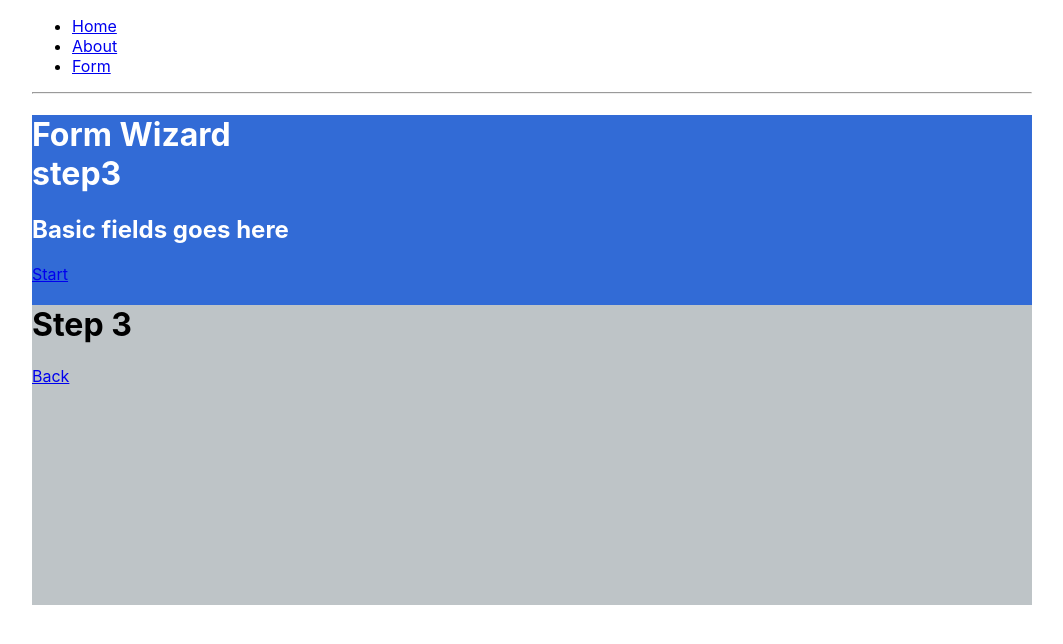
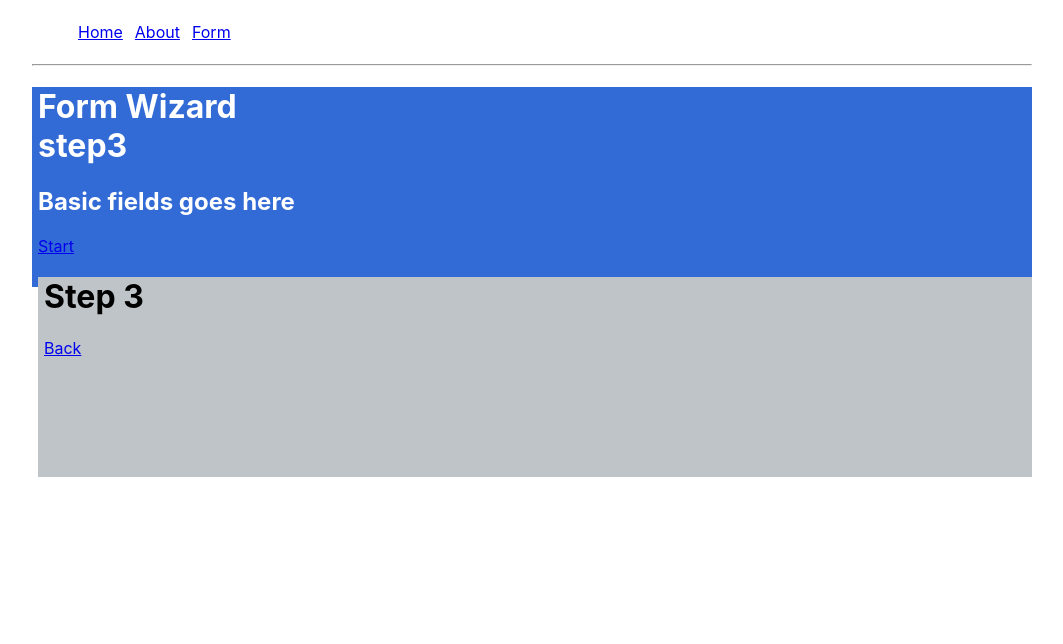
Before and after one commit to rajeshpillai/react-form-wizard, a React (Create React App) app: page /form/step3 in a window 1280 px wide. Shown: the top 644 px of the page, without its empty margins (108-1171 px from the left). Built offline with nearby package versions, Linux system fonts and the light colour scheme.

Commit message:
CSS changes

```diff
--- a/src/App.js
+++ b/src/App.js
@@ -16,7 +16,7 @@ class App extends Component {
     return (
       <Router>
         <div style={{ width: 1000, margin: '0 auto' }}>
-          <ul>
+          <ul className="menu">
             <li><Link to='/'>Home</Link></li>
             <li><Link to='/about'>About</Link></li>
             <li><Link to='/form'>Form</Link></li>
--- a/src/index.css
+++ b/src/index.css
@@ -12,8 +12,16 @@ code {
     monospace;
 }
 
+.menu {
+  list-style-type: none;
+}
+.menu li {
+  display: inline-block;
+  padding: 6px;
+}
 .form {
-  height: 300px;
+  padding-left: 6px;
+  height: 200px;
   background-color: rgb(50, 107, 214);
   color: white;
 }
```
